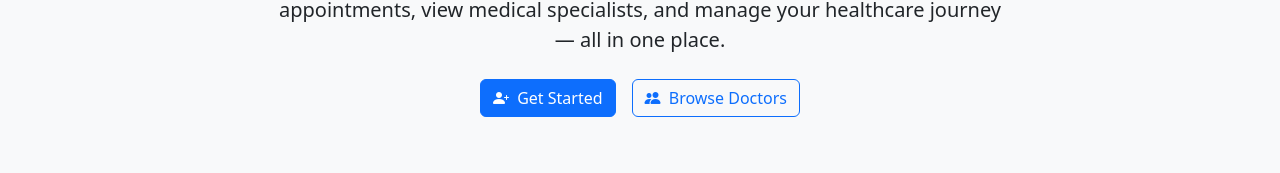
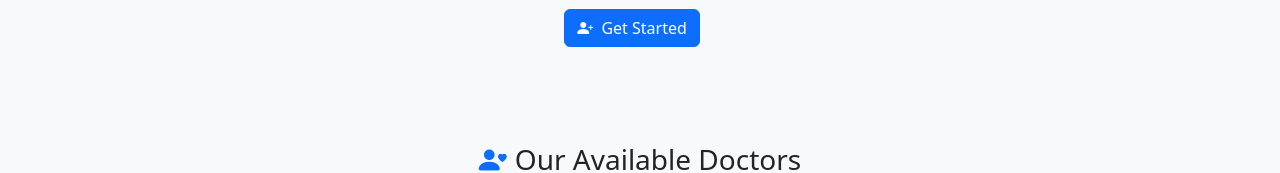
Before and after one commit to Vardan-singhal/Health-Care, a React (Vite) app: page / in a window 1280 px wide. Shown: the part 367-540 px from the top of the page. Built offline with nearby package versions, Linux system fonts and the light colour scheme; no server answers; the database is empty.

Commit message:
Removed browse doctors button

```diff
--- a/src/pages/home.jsx
+++ b/src/pages/home.jsx
@@ -36,9 +36,7 @@ export default function Home() {
               <Link to="/register" className="btn btn-primary me-3">
                 <i className="bi bi-person-plus-fill me-1"></i> Get Started
               </Link>
-              <Link to="/doctors" className="btn btn-outline-primary">
-                <i className="bi bi-people-fill me-1"></i> Browse Doctors
-              </Link>
+
             </div>
           </div>
         </div>
--- a/src/styles/global.css
+++ b/src/styles/global.css
@@ -1,4 +1,4 @@
-body { padding-top: 70px; }
+
 .card { border-radius: 12px; }
 body {
   background-color: #f8f9fa;
```
